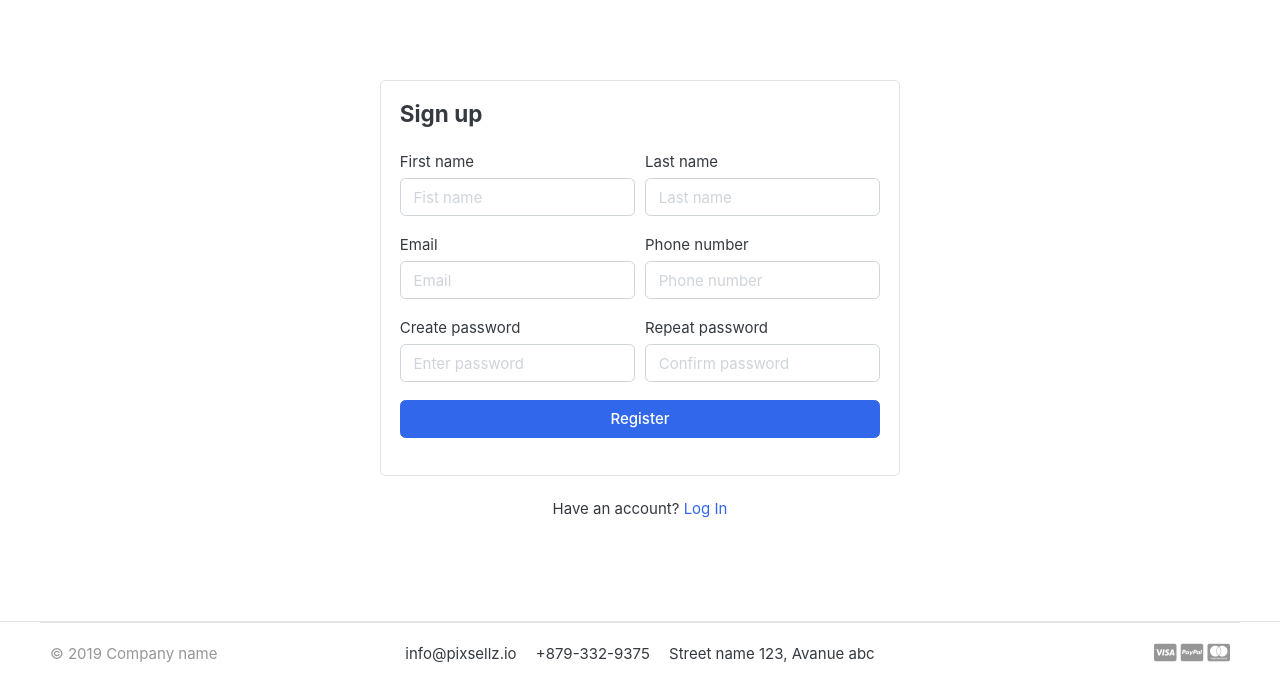
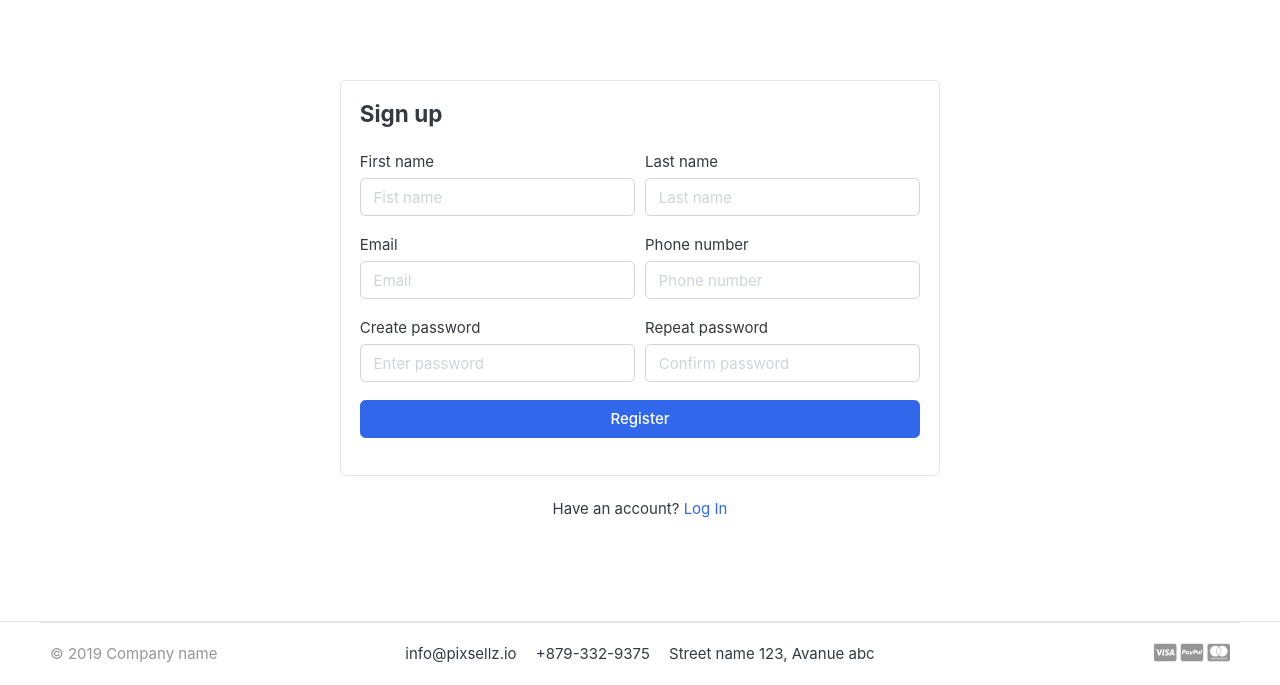
Before and after one commit to emmaGblt/greatkart-django, a Django app: page /accounts/register/ in a window 1280 px wide. Shown: the part 118-803 px from the top of the page. Run offline with Django 5.2, Linux system fonts and the light colour scheme; data that the repository does not hold is empty; some libraries are stand-ins or nearby versions; some web fonts are replaced.

Commit message:
increase card max width in register and login templates

```diff
--- a/templates/accounts/login.html
+++ b/templates/accounts/login.html
@@ -18,7 +18,7 @@
   {% else %}
 
   <!-- ============================ COMPONENT LOGIN   ================================= -->
-  <div class="card mx-auto" style="max-width: 380px; margin-top: 100px">
+  <div class="card mx-auto" style="max-width: 600px; margin-top: 100px">
     <div class="card-body">
       {% include "includes/alerts.html" %}
       <h4 class="card-title mb-4">Sign in</h4>
--- a/templates/accounts/register.html
+++ b/templates/accounts/register.html
@@ -5,7 +5,7 @@
 
 <section class="section-content padding-y">
   <!-- ============================ COMPONENT REGISTER   ================================= -->
-  <div class="card mx-auto" style="max-width: 520px; margin-top: 40px">
+  <div class="card mx-auto" style="max-width: 600px; margin-top: 40px">
     <article class="card-body">
       {% include "includes/alerts.html" %}
       <header class="mb-4"><h4 class="card-title">Sign up</h4></header>
```
